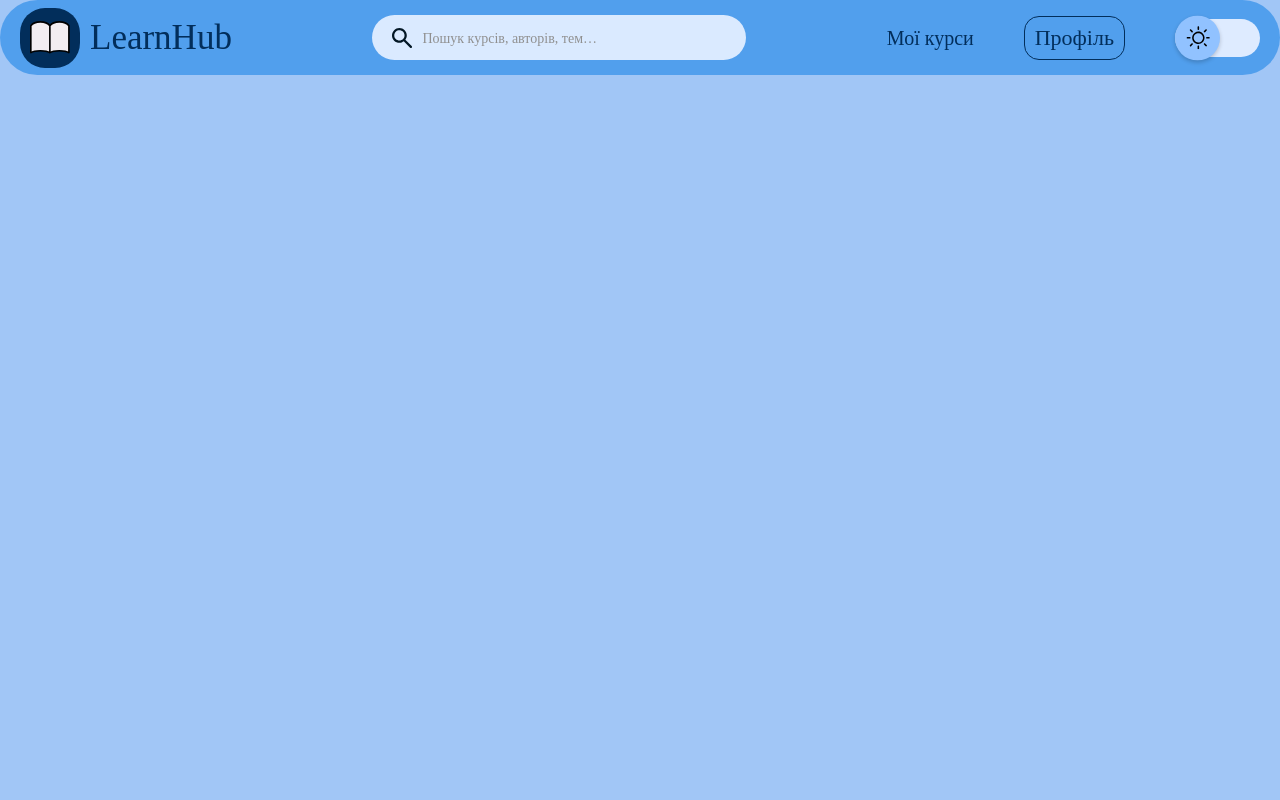
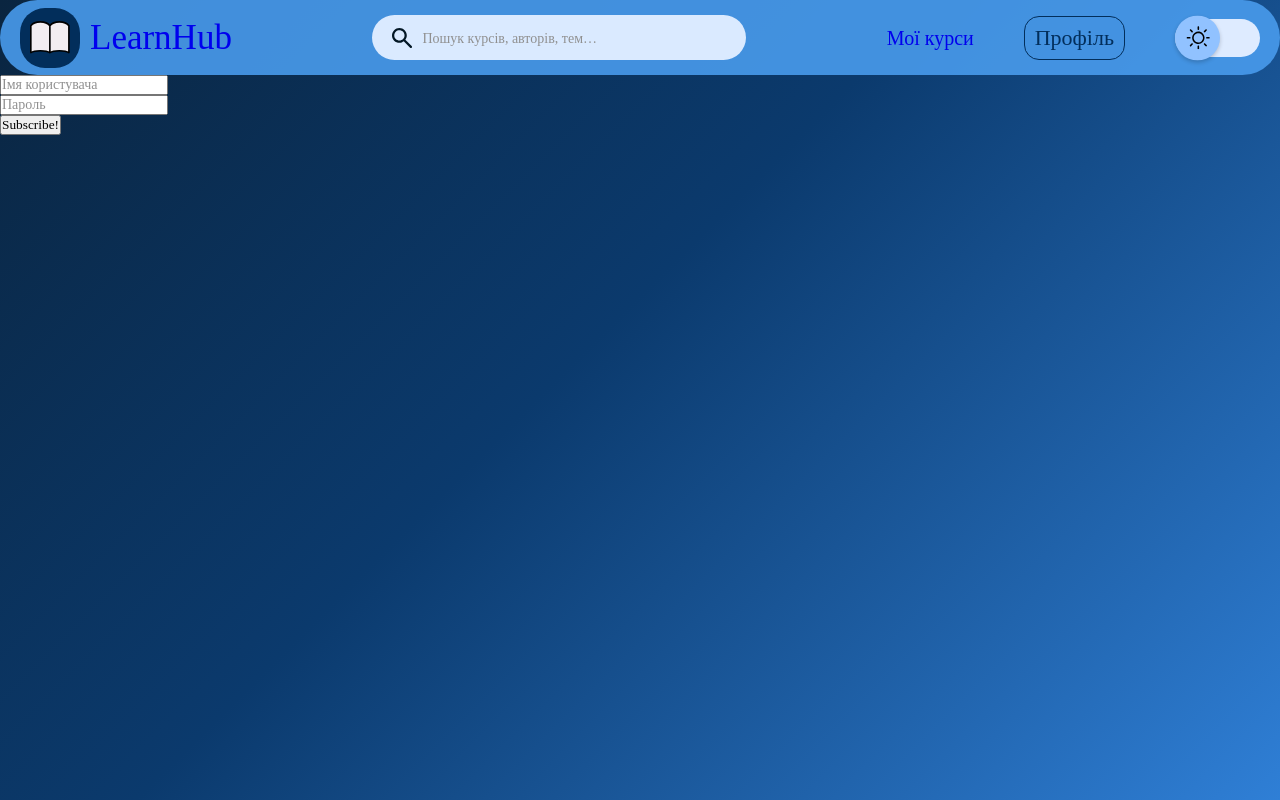
Before and after one commit to 0Makson0/LearnHub, a React (Vite) app: page /module in a window 1280 px wide. Built offline with nearby package versions, Linux system fonts and the light colour scheme; a web font is replaced by a local one.

Commit message:
add server add form

```diff
--- a/package.json
+++ b/package.json
@@ -10,6 +10,7 @@
     "preview": "vite preview"
   },
   "dependencies": {
+    "express": "^5.2.1",
     "lucide-react": "^0.562.0",
     "react": "^19.2.0",
     "react-dom": "^19.2.0",
--- a/src/App.css
+++ b/src/App.css
@@ -6,7 +6,6 @@
 	padding: 0;
 	box-sizing: border-box;
 	text-decoration: none;
-	color: inherit;
 }
 
 body {
--- a/src/App.jsx
+++ b/src/App.jsx
@@ -2,6 +2,7 @@ import { BrowserRouter, Routes, Route } from "react-router-dom";
 import Home from "./components/Home/Home.jsx";
 import MyCourses from "./components/MyCourses/MyCourses.jsx";
 import Header from "./components/Header/Header.jsx";
+import ModuleRegister from "./components/ModuleRegister/ModuleRegister.jsx";
 
 function App() {
 	return (
@@ -10,6 +11,8 @@ function App() {
 			<Routes>
 				<Route path="/" element={<Home />} />
 				<Route path="/courses" element={<MyCourses />} />
+				<Route path="/module" element={<ModuleRegister />} />
+
 			</Routes>
 		</BrowserRouter>
 	);
--- /dev/null
+++ b/src/components/ModuleRegister/ModuleRegister.jsx
@@ -0,0 +1,26 @@
+import React from "react";
+import style from "./ModuleRegister.module.css";
+
+function ModuleRegister() {
+	return (
+		<div>
+			<form action="" method="post">
+				<div>
+					<label htmlFor="name">
+						<input type="text" name="name" id="name" required placeholder="Імя користувача" />
+					</label>
+				</div>
+				<div>
+					<label htmlFor="pass">
+						<input type="password" name="pass" id="pass" required placeholder="Пароль"/>
+					</label>
+				</div>
+				<div>
+					<input type="submit" value="Subscribe!" />
+				</div>
+			</form>
+		</div>
+	);
+}
+
+export default ModuleRegister;
--- /dev/null
+++ b/src/components/ModuleRegister/ModuleRegister.module.css
@@ -0,0 +1,11 @@
+body {
+  margin: 0;
+  min-height: 100vh;
+  background: linear-gradient(
+    135deg,
+    #0a2540 0%,
+    #0b3a6d 45%,
+    #2f7fd6 100%
+  );
+  color: aliceblue;
+}
```
Also changed, not shown: 2 other files (tests, documents, lock files or other folders).
